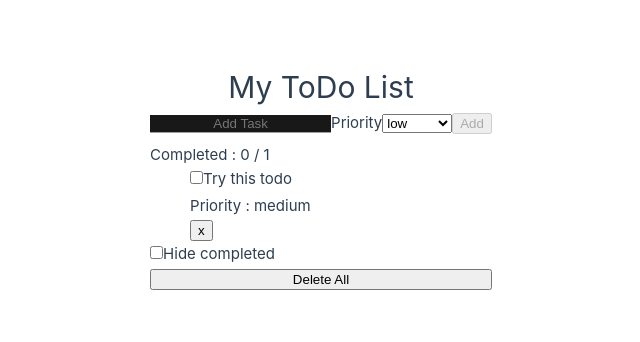
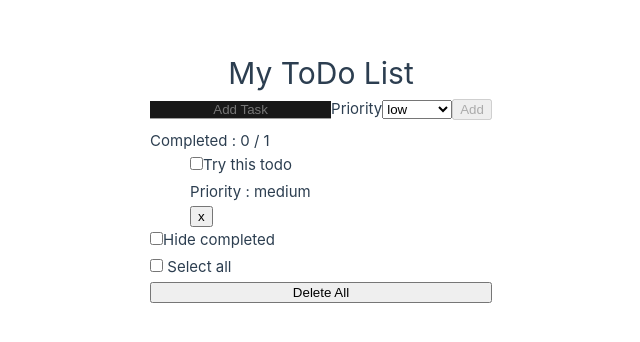
Before and after one commit to MarionThome/todo-vueJS, a Vue app: page / in a window 1280 px wide. Shown: the part 224-566 px from the top of the page, without its empty margins (319-959 px from the left). Built offline with nearby package versions, Linux system fonts and the light colour scheme.

Commit message:
select all

```diff
--- a/src/components/ToDo.vue
+++ b/src/components/ToDo.vue
@@ -12,6 +12,7 @@ export default {
     return {
       clicked: 0,
       hideCompleted : false,
+      completeAllTasks : false,
       todos: [
         {
           id: todoId++,
@@ -48,6 +49,10 @@ export default {
     reset() {
       this.todos = [];
     },
+    completeAll(e){
+      this.completeAllTasks = !this.completeAllTasks
+      this.todos.forEach((todo) => (todo.completed = e.target.checked))
+    }
   },
   computed : {
     filtered(){
@@ -67,10 +72,14 @@ export default {
     <input type="checkbox" v-model="hideCompleted"/>
     <span>Hide completed</span>
     </div>
+    <div>
+    <input type="checkbox" @change="completeAll"/>
+    <span v-if="completeAllTasks">Unselect all</span>
+    <span v-else> Select all</span>
+    </div>
     <button v-if = "todos.some(e => e.completed)" @click="removeChideompleted()">Delete Completed</button>
     <button @click="reset()">Delete All</button>
     <div>
-
     </div>
   </div>
 </template>
```
